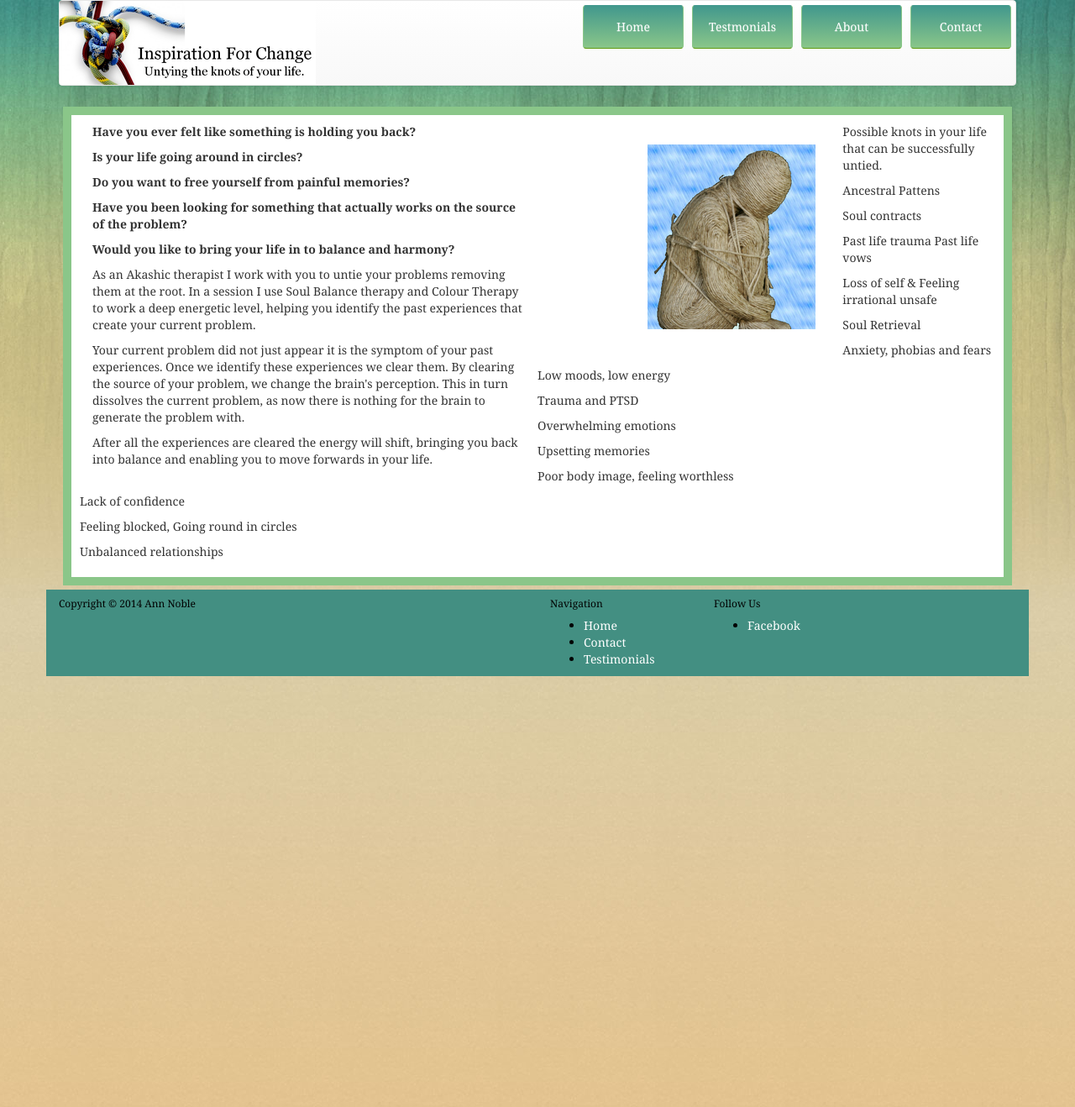
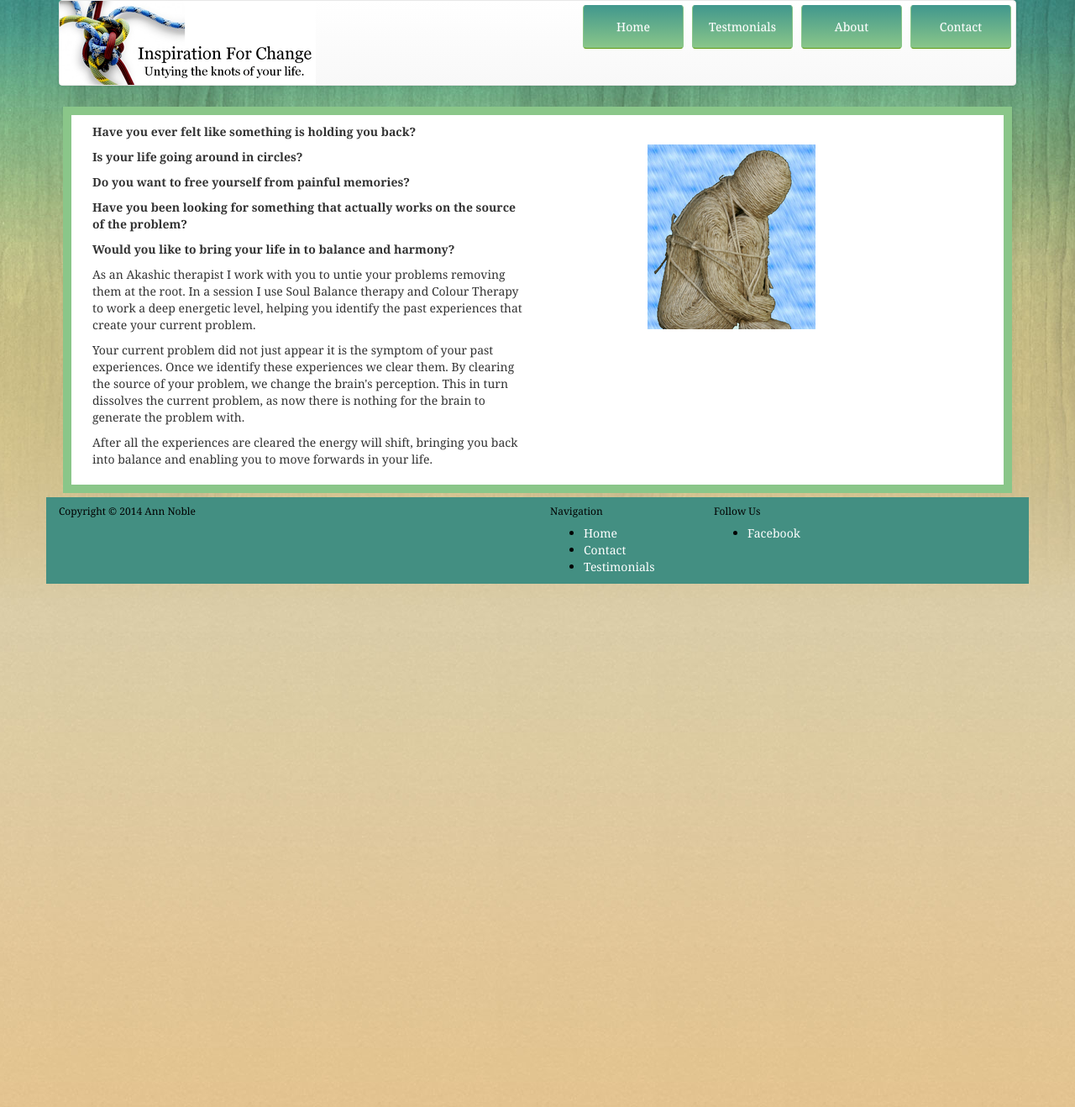
Before and after one commit to designerwebhosting/inspirationforchange, a Jekyll site: the page built from index.md, in a window 1280 px wide. Shown: the whole page at 84% size. Built offline with Jekyll 4.4.1, drawn with Linux system fonts in a browser that asks for light colours; nearby versions of some CDN libraries.

Commit message:
Updated '_layouts/index.html' via CloudCannon

```diff
--- a/_layouts/index.html
+++ b/_layouts/index.html
@@ -11,21 +11,6 @@ layout: default
     		</div>
     		<div class="col-md-3 col-md-offset-1">
     			<img src="/images/body.png" alt="body" style="padding: 25px;">
-    			<p></div>Possible knots in your life that can be successfully untied.</p>
-    			<p>Ancestral Pattens</p>
-    			<p>Soul contracts</p>
-                <p>Past life trauma    Past life vows</p>
-                <p>Loss of self & Feeling irrational unsafe</p>
-                <p>Soul Retrieval</p>
-                <p>Anxiety, phobias and fears</p>
-                <p>Low moods, low energy</p>
-                <p>Trauma and PTSD</p>
-                <p>Overwhelming emotions</p>
-                <p>Upsetting memories</p>
-                <p>Poor body image, feeling worthless</p>
-                <p>Lack of confidence</p>
-                <p>Feeling blocked,   Going round in circles</p>
-                <p>Unbalanced relationships</p>
             </div>
     	</div><!-- end row -->
 	</div>
```
